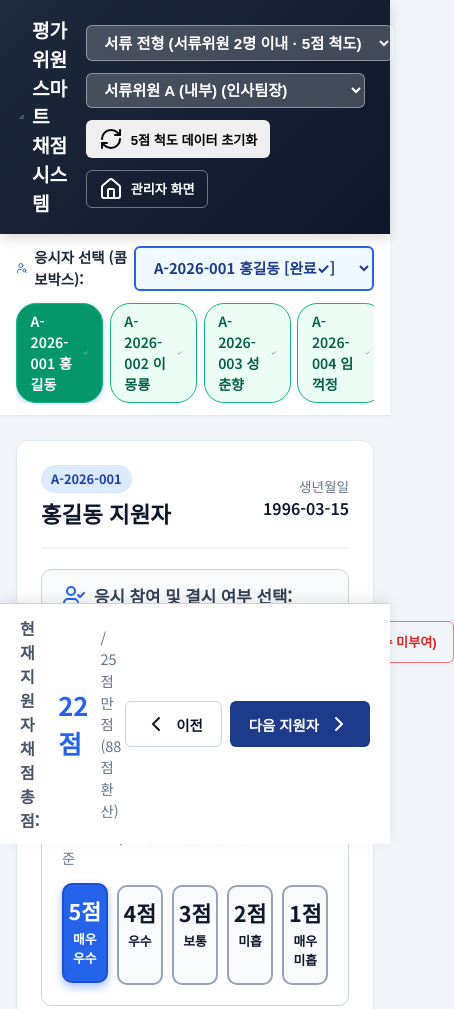
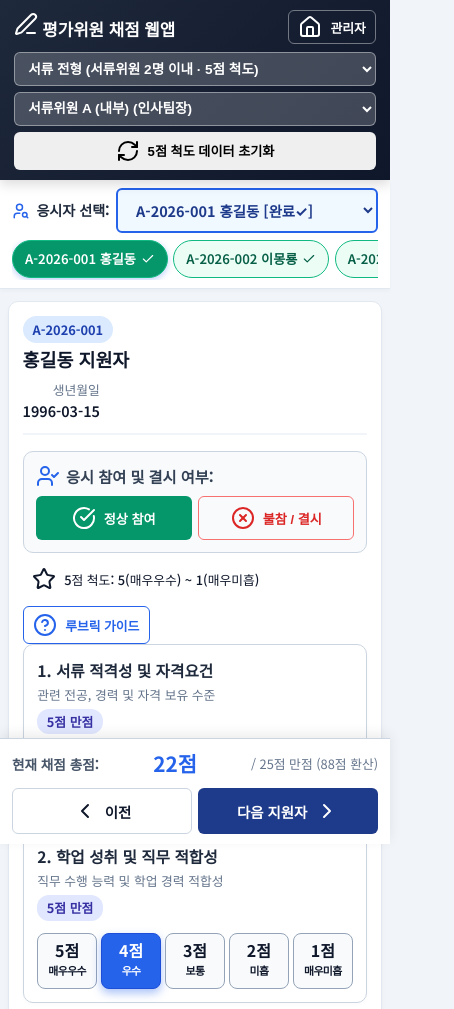
Before and after one commit to younsy1018-collab/input, a plain HTML site: page evaluator.html in a window 390 px wide. Shown: the top 1009 px of the page, 454 px wide, since content can reach past the window. Drawn offline with nearby package versions, Linux system fonts and the light colour scheme.

Commit message:
Mobile-first responsive UX overhaul for smartphones and tablets

```diff
--- a/evaluator.html
+++ b/evaluator.html
@@ -3,7 +3,7 @@
 <head>
   <meta charset="UTF-8">
   <meta name="viewport" content="width=device-width, initial-scale=1.0, maximum-scale=1.0, user-scalable=no">
-  <title>평가위원 전용 채점 스마트 웹앱</title>
+  <title>평가위원 전용 채점 스마트 웹앱 (모바일 반응형)</title>
 
   <!-- Google Fonts: Noto Sans KR & Inter -->
   <link rel="preconnect" href="https://fonts.googleapis.com">
@@ -18,11 +18,12 @@
     body {
       background-color: #f1f5f9;
       font-size: 16px;
+      -webkit-tap-highlight-color: transparent;
     }
     .eval-app-header {
       background: linear-gradient(135deg, #1e293b 0%, #0f172a 100%);
       color: #fff;
-      padding: 1rem 1.25rem;
+      padding: 0.85rem 1.25rem;
       position: sticky;
       top: 0;
       z-index: 100;
@@ -32,28 +33,29 @@
       display: flex;
       align-items: center;
       justify-content: space-between;
-      gap: 1rem;
+      gap: 0.75rem;
     }
     .eval-app-title {
-      font-size: 1.2rem;
+      font-size: 1.15rem;
       font-weight: 700;
       display: flex;
       align-items: center;
-      gap: 0.5rem;
+      gap: 0.4rem;
+      white-space: nowrap;
     }
     .eval-header-selectors {
       display: flex;
       align-items: center;
-      gap: 0.75rem;
+      gap: 0.5rem;
       flex-wrap: wrap;
     }
     .eval-select {
       background: rgba(255, 255, 255, 0.2);
       border: 1px solid rgba(255, 255, 255, 0.4);
       color: #fff;
-      padding: 0.45rem 0.85rem;
+      padding: 0.45rem 0.75rem;
       border-radius: 6px;
-      font-size: 0.95rem;
+      font-size: 0.88rem;
       font-weight: 600;
     }
     .eval-select option {
@@ -62,25 +64,26 @@
     }
     .cand-nav-bar {
       background: #fff;
-      padding: 0.75rem 1rem;
+      padding: 0.65rem 0.85rem;
       border-bottom: 1px solid #e2e8f0;
       position: sticky;
-      top: 60px;
+      top: 54px;
       z-index: 90;
       box-shadow: 0 2px 4px rgba(0,0,0,0.03);
     }
     .cand-chip {
       display: inline-flex;
       align-items: center;
-      gap: 0.4rem;
-      padding: 0.45rem 0.85rem;
+      gap: 0.3rem;
+      padding: 0.4rem 0.75rem;
       border-radius: 20px;
       background: #f8fafc;
       border: 1px solid #cbd5e1;
       font-weight: 600;
-      font-size: 0.88rem;
+      font-size: 0.82rem;
       color: #475569;
       cursor: pointer;
+      white-space: nowrap;
       transition: all 0.2s;
     }
     .cand-chip.active {
@@ -108,28 +111,28 @@
       color: #fff;
     }
     .eval-body {
-      max-width: 900px;
-      margin: 1.5rem auto 7rem auto;
-      padding: 0 1rem;
+      max-width: 860px;
+      margin: 1.25rem auto 7.5rem auto;
+      padding: 0 0.85rem;
     }
     .cand-card {
       background: #fff;
       border-radius: 12px;
       border: 1px solid #e2e8f0;
       box-shadow: 0 4px 6px -1px rgba(0, 0, 0, 0.05);
-      padding: 1.5rem;
-      margin-bottom: 1.5rem;
+      padding: 1.25rem;
+      margin-bottom: 1.25rem;
     }
     .cand-card-header {
       display: flex;
       align-items: center;
       justify-content: space-between;
       border-bottom: 2px solid #f1f5f9;
-      padding-bottom: 1rem;
-      margin-bottom: 1.25rem;
+      padding-bottom: 0.85rem;
+      margin-bottom: 1rem;
     }
     .cand-name {
-      font-size: 1.4rem;
+      font-size: 1.3rem;
       font-weight: 700;
       color: #0f172a;
     }
@@ -137,72 +140,77 @@
       background: #ffffff;
       border: 1px solid #cbd5e1;
       border-radius: 10px;
-      padding: 1.25rem;
-      margin-bottom: 1.25rem;
+      padding: 1.1rem;
+      margin-bottom: 1rem;
       box-shadow: 0 2px 4px rgba(0,0,0,0.02);
     }
     .score-item-header {
       display: flex;
       justify-content: space-between;
       align-items: flex-start;
-      margin-bottom: 0.75rem;
+      margin-bottom: 0.65rem;
     }
     .score-item-title {
-      font-size: 1.15rem;
+      font-size: 1.05rem;
       font-weight: 700;
       color: #1e293b;
     }
     .score-item-desc {
-      font-size: 0.9rem;
+      font-size: 0.85rem;
       color: #64748b;
-      margin-top: 0.2rem;
+      margin-top: 0.15rem;
     }
     .score-max-badge {
       background: #e0e7ff;
       color: #3730a3;
-      padding: 0.25rem 0.7rem;
+      padding: 0.2rem 0.6rem;
       border-radius: 12px;
-      font-size: 0.85rem;
+      font-size: 0.8rem;
       font-weight: 700;
+      white-space: nowrap;
     }
 
-    /* 5-Point Likert Touch Button Group */
+    /* 5-Point Likert Touch Button Grid */
     .likert-btn-group {
       display: grid;
       grid-template-columns: repeat(5, 1fr);
-      gap: 0.6rem;
-      margin-top: 1rem;
+      gap: 0.5rem;
+      margin-top: 0.85rem;
     }
     .btn-likert {
       background: #f8fafc;
       border: 2px solid #94a3b8;
       border-radius: 10px;
-      padding: 0.9rem 0.2rem;
+      padding: 0.75rem 0.1rem;
       text-align: center;
       cursor: pointer;
-      transition: all 0.2s ease-in-out;
+      transition: all 0.15s ease-in-out;
       user-select: none;
+      min-height: 54px;
+      display: flex;
+      flex-direction: column;
+      justify-content: center;
+      align-items: center;
     }
-    .btn-likert:hover {
-      border-color: #2563eb;
-      background: #eff6ff;
+    .btn-likert:active {
+      transform: scale(0.96);
     }
     .btn-likert.selected {
       background: #2563eb !important;
       color: #ffffff !important;
       border-color: #1d4ed8 !important;
       box-shadow: 0 4px 10px rgba(37, 99, 235, 0.4);
-      transform: translateY(-2px);
     }
     .btn-likert .likert-score {
-      font-size: 1.35rem;
+      font-size: 1.25rem;
       font-weight: 800;
       line-height: 1.1;
     }
     .btn-likert .likert-label {
-      font-size: 0.8rem;
+      font-size: 0.75rem;
       font-weight: 700;
-      margin-top: 0.35rem;
+      margin-top: 0.2rem;
+      white-space: nowrap;
     }
     .btn-likert.selected .likert-label {
       color: #ffffff !important;
@@ -225,10 +233,10 @@
     .total-score-box {
       display: flex;
       align-items: center;
-      gap: 0.75rem;
+      gap: 0.5rem;
     }
     .total-score-val {
-      font-size: 1.6rem;
+      font-size: 1.5rem;
       font-weight: 800;
       color: #2563eb;
     }
@@ -236,7 +244,7 @@
       border: 2px dashed #cbd5e1;
       border-radius: 8px;
       background: #fff;
-      margin-top: 1rem;
+      margin-top: 0.85rem;
       text-align: center;
       position: relative;
     }
@@ -252,18 +260,158 @@
       transform: translate(-50%, -50%);
       color: #94a3b8;
       pointer-events: none;
-      font-size: 0.9rem;
+      font-size: 0.88rem;
+    }
+
+    /* ==========================================
+       MOBILE RESPONSIVE BREAKPOINTS (< 768px)
+       ========================================== */
+    @media (max-width: 768px) {
+      .eval-app-header {
+        padding: 0.65rem 0.85rem;
+        position: relative;
+      }
+      .eval-header-top {
+        flex-direction: column;
+        align-items: stretch;
+        gap: 0.5rem;
+      }
+      .eval-app-title {
+        font-size: 1.05rem;
+        justify-content: space-between;
+      }
+      .eval-header-selectors {
+        flex-direction: column;
+        width: 100%;
+        gap: 0.4rem;
+      }
+      .eval-select {
+        width: 100%;
+        font-size: 0.85rem;
+        padding: 0.45rem 0.6rem;
+      }
+      .cand-nav-bar {
+        position: sticky;
+        top: 0;
+        padding: 0.5rem 0.75rem;
+      }
+      .cand-nav-bar label {
+        font-size: 0.82rem;
+      }
+      #eval-candidate-select {
+        width: 100% !important;
+        font-size: 0.9rem;
+      }
+      .eval-body {
+        margin: 0.75rem auto 7rem auto;
+        padding: 0 0.5rem;
+      }
+      .cand-card {
+        padding: 0.85rem;
+        margin-bottom: 1rem;
+        border-radius: 10px;
+      }
+      .cand-card-header {
+        flex-direction: column;
+        align-items: flex-start;
+        gap: 0.4rem;
+        padding-bottom: 0.75rem;
+      }
+      .cand-name {
+        font-size: 1.15rem;
+      }
+      .attendance-box {
+        flex-direction: column;
+        align-items: stretch !important;
+        padding: 0.75rem !important;
+        gap: 0.5rem !important;
+      }
+      .attendance-box > div {
+        width: 100%;
+      }
+      .attendance-box button {
+        flex: 1;
+        font-size: 0.82rem !important;
+        padding: 0.55rem 0.4rem !important;
+      }
+      .score-item-card {
+        padding: 0.85rem;
+        margin-bottom: 0.85rem;
+      }
+      .score-item-header {
+        flex-direction: column;
+        align-items: flex-start;
+        gap: 0.3rem;
+      }
+      .score-item-title {
+        font-size: 0.98rem;
+      }
+      .score-item-desc {
+        font-size: 0.8rem;
+      }
+
+      /* 5-Point Likert Touch Button Responsive Grid */
+      .likert-btn-group {
+        grid-template-columns: repeat(5, minmax(0, 1fr));
+        gap: 0.25rem;
+        margin-top: 0.75rem;
+      }
+      .btn-likert {
+        padding: 0.55rem 0.1rem;
+        border-width: 1.5px;
+        border-radius: 8px;
+        min-height: 50px;
+      }
+      .btn-likert .likert-score {
+        font-size: 1rem;
+        font-weight: 800;
+      }
+      .btn-likert .likert-label {
+        font-size: 0.68rem;
+        font-weight: 700;
+        margin-top: 0.15rem;
+        letter-spacing: -0.6px;
+        white-space: nowrap;
+      }
+
+      /* Fixed Bottom Navigation Bar */
+      .bottom-fix-bar {
+        flex-direction: column;
+        align-items: stretch;
+        gap: 0.5rem;
+        padding: 0.6rem 0.75rem;
+      }
+      .total-score-box {
+        justify-content: space-between;
+        width: 100%;
+        font-size: 0.85rem;
+      }
+      .total-score-val {
+        font-size: 1.3rem;
+      }
+      .bottom-fix-bar > div:last-child {
+        display: flex;
+        width: 100%;
+        gap: 0.5rem;
+      }
+      .bottom-fix-bar button {
+        flex: 1;
+        padding: 0.65rem 0.5rem;
+        font-weight: 700;
+      }
     }
   </style>
 </head>
 <body>
 
-  <!-- Header -->
+  <!-- Mobile Responsive Header -->
   <header class="eval-app-header">
     <div class="eval-header-top">
       <div class="eval-app-title">
-        <i data-lucide="edit-3"></i>
-        <span>평가위원 스마트 채점 시스템</span>
+        <span><i data-lucide="edit-3"></i> 평가위원 채점 웹앱</span>
+        <a href="index.html" class="btn btn-sm btn-outline-light" style="color:#fff; text-decoration:none; padding:0.25rem 0.6rem; font-size:0.8rem;">
+          <i data-lucide="home"></i> 관리자
+        </a>
       </div>
       <div class="eval-header-selectors">
         <select id="eval-app-stage" class="eval-select">
@@ -273,27 +421,24 @@
         <select id="eval-app-evaluator" class="eval-select">
           <!-- Dynamically populated -->
         </select>
-        <button class="btn btn-sm btn-warning" id="btn-force-reset-data" style="font-weight:700;">
+        <button class="btn btn-sm btn-warning" id="btn-force-reset-data" style="font-weight:700; width:100%;">
           <i data-lucide="refresh-cw"></i> 5점 척도 데이터 초기화
         </button>
-        <a href="index.html" class="btn btn-sm btn-outline-light" style="color:#fff; text-decoration:none;">
-          <i data-lucide="home"></i> 관리자 화면
-        </a>
       </div>
     </div>
   </header>
 
   <!-- Candidate Combobox & Chips Navigation Bar -->
   <div class="cand-nav-bar">
-    <div style="display:flex; align-items:center; gap:0.75rem; width:100%; flex-wrap:wrap;">
-      <div style="display:flex; align-items:center; gap:0.4rem;">
-        <i data-lucide="user-search" style="color:#2563eb; width:18px;"></i>
-        <label for="eval-candidate-select" style="font-size:0.9rem; font-weight:700; color:#1e293b;">응시자 선택 (콤보박스):</label>
-        <select id="eval-candidate-select" class="form-control" style="width:240px; font-weight:700; border:2px solid #2563eb; background:#f0f9ff; color:#1e3a8a;">
-          <!-- Dynamically populated with options like: A-2026-001 홍길동 -->
+    <div style="display:flex; flex-direction:column; gap:0.4rem; width:100%;">
+      <div style="display:flex; align-items:center; gap:0.4rem; width:100%;">
+        <i data-lucide="user-search" style="color:#2563eb; width:18px; flex-shrink:0;"></i>
+        <label for="eval-candidate-select" style="font-size:0.88rem; font-weight:700; color:#1e293b; white-space:nowrap;">응시자 선택:</label>
+        <select id="eval-candidate-select" class="form-control" style="flex:1; font-weight:700; border:2px solid #2563eb; background:#f0f9ff; color:#1e3a8a; font-size:0.9rem;">
+          <!-- Dynamically populated options -->
         </select>
       </div>
-      <div id="cand-chip-container" style="display:inline-flex; gap:0.4rem; overflow-x:auto;"></div>
+      <div id="cand-chip-container" style="display:flex; gap:0.35rem; overflow-x:auto; padding-bottom:2px; -webkit-overflow-scrolling:touch;"></div>
     </div>
   </div>
 
@@ -305,40 +450,40 @@
       <div class="cand-card-header">
         <div>
           <span class="badge badge-primary" id="cand-no-badge">A-2026-001</span>
-          <h2 class="cand-name" id="cand-name-title" style="margin-top:0.3rem;">홍길동 지원자</h2>
+          <h2 class="cand-name" id="cand-name-title" style="margin-top:0.2rem;">홍길동 지원자</h2>
         </div>
         <div style="text-align: right;">
-          <div style="font-size:0.85rem; color:#64748b;">생년월일</div>
-          <div style="font-weight:600;" id="cand-birth-text">1996-03-15</div>
+          <div style="font-size:0.8rem; color:#64748b;">생년월일</div>
+          <div style="font-weight:600; font-size:0.9rem;" id="cand-birth-text">1996-03-15</div>
         </div>
       </div>
 
       <!-- Attendance Toggle Switch/Buttons -->
-      <div class="attendance-box margin-bottom-md" style="background:#f8fafc; border:1px solid #cbd5e1; border-radius:10px; padding:0.85rem 1.25rem; display:flex; align-items:center; justify-content:space-between; flex-wrap:wrap; gap:0.75rem;">
-        <div style="font-weight:700; color:#334155; font-size:1.05rem; display:flex; align-items:center; gap:0.5rem;">
-          <i data-lucide="user-check" style="color:#2563eb;"></i> 응시 참여 및 결시 여부 선택:
+      <div class="attendance-box margin-bottom-md" style="background:#f8fafc; border:1px solid #cbd5e1; border-radius:10px; padding:0.75rem 1rem; display:flex; align-items:center; justify-content:space-between; flex-wrap:wrap; gap:0.5rem;">
+        <div style="font-weight:700; color:#334155; font-size:0.95rem; display:flex; align-items:center; gap:0.4rem;">
+          <i data-lucide="user-check" style="color:#2563eb;"></i> 응시 참여 및 결시 여부:
         </div>
-        <div style="display:flex; gap:0.5rem;">
-          <button type="button" class="btn btn-sm btn-success active" id="btn-attend-present" style="font-weight:700; padding:0.5rem 1rem;">
-            <i data-lucide="check-circle"></i> 정상 참여 (채점 진행)
+        <div style="display:flex; gap:0.4rem; width:100%;">
+          <button type="button" class="btn btn-sm btn-success active" id="btn-attend-present" style="font-weight:700; flex:1;">
+            <i data-lucide="check-circle"></i> 정상 참여
           </button>
-          <button type="button" class="btn btn-sm btn-outline-danger" id="btn-attend-absent" style="font-weight:700; padding:0.5rem 1rem;">
-            <i data-lucide="x-circle"></i> 불참 / 결시 (점수 미부여)
+          <button type="button" class="btn btn-sm btn-outline-danger" id="btn-attend-absent" style="font-weight:700; flex:1;">
+            <i data-lucide="x-circle"></i> 불참 / 결시
           </button>
         </div>
       </div>
 
       <!-- Rubric Standard Notice & Guide Button -->
-      <div class="flex-between margin-bottom-md">
-        <div class="info-badge info">
-          <i data-lucide="star"></i> <span id="eval-scale-mode-text">표준 5점 척도: 5(매우우수) ~ 1(매우미흡)</span>
+      <div class="flex-between margin-bottom-md" style="gap:0.5rem; flex-wrap:wrap;">
+        <div class="info-badge info" style="font-size:0.8rem; padding:0.4rem 0.6rem;">
+          <i data-lucide="star"></i> <span id="eval-scale-mode-text">5점 척도: 5(매우우수) ~ 1(매우미흡)</span>
         </div>
-        <button class="btn btn-sm btn-outline-primary" id="btn-view-rubric-modal">
+        <button class="btn btn-sm btn-outline-primary" id="btn-view-rubric-modal" style="font-size:0.8rem; padding:0.4rem 0.6rem;">
           <i data-lucide="help-circle"></i> 루브릭 가이드
         </button>
       </div>
 
-      <!-- Form Inputs Container (5-Point Likert Scale Buttons Rendered Here) -->
+      <!-- Form Inputs Container (5-Point Likert Scale Touch Buttons Rendered Here) -->
       <div id="rubric-form-container">
 
         <!-- Item 1 -->
@@ -377,70 +522,16 @@
           </div>
         </div>
 
-        <!-- Item 3 -->
-        <div class="score-item-card">
-          <div class="score-item-header">
-            <div>
-              <div class="score-item-title">3. 자기소개서 및 직무수행계획</div>
-              <div class="score-item-desc">문장력, 논리성, 직무 이해도 및 목표</div>
-            </div>
-            <span class="score-max-badge">5점 만점</span>
-          </div>
-          <div class="likert-btn-group">
-            <div class="btn-likert" data-val="5"><div class="likert-score">5점</div><div class="likert-label">매우우수</div></div>
-            <div class="btn-likert" data-val="4"><div class="likert-score">4점</div><div class="likert-label">우수</div></div>
-            <div class="btn-likert" data-val="3"><div class="likert-score">3점</div><div class="likert-label">보통</div></div>
-            <div class="btn-likert" data-val="2"><div class="likert-score">2점</div><div class="likert-label">미흡</div></div>
-            <div class="btn-likert" data-val="1"><div class="likert-score">1점</div><div class="likert-label">매우미흡</div></div>
-          </div>
-        </div>
-
-        <!-- Item 4 -->
-        <div class="score-item-card">
-          <div class="score-item-header">
-            <div>
-              <div class="score-item-title">4. 직무 관련 우수성 및 자격증</div>
-              <div class="score-item-desc">전문 자격증 및 대외 활동 우수성</div>
-            </div>
-            <span class="score-max-badge">5점 만점</span>
-          </div>
-          <div class="likert-btn-group">
-            <div class="btn-likert" data-val="5"><div class="likert-score">5점</div><div class="likert-label">매우우수</div></div>
-            <div class="btn-likert" data-val="4"><div class="likert-score">4점</div><div class="likert-label">우수</div></div>
-            <div class="btn-likert" data-val="3"><div class="likert-score">3점</div><div class="likert-label">보통</div></div>
-            <div class="btn-likert" data-val="2"><div class="likert-score">2점</div><div class="likert-label">미흡</div></div>
-            <div class="btn-likert" data-val="1"><div class="likert-score">1점</div><div class="likert-label">매우미흡</div></div>
-          </div>
-        </div>
-
-        <!-- Item 5 -->
-        <div class="score-item-card">
-          <div class="score-item-header">
-            <div>
-              <div class="score-item-title">5. 발전가능성 및 조직적응력</div>
-              <div class="score-item-desc">인성, 사회봉사 및 팀워크 적응력</div>
-            </div>
-            <span class="score-max-badge">5점 만점</span>
-          </div>
-          <div class="likert-btn-group">
-            <div class="btn-likert" data-val="5"><div class="likert-score">5점</div><div class="likert-label">매우우수</div></div>
-            <div class="btn-likert" data-val="4"><div class="likert-score">4점</div><div class="likert-label">우수</div></div>
-            <div class="btn-likert" data-val="3"><div class="likert-score">3점</div><div class="likert-label">보통</div></div>
-            <div class="btn-likert" data-val="2"><div class="likert-score">2점</div><div class="likert-label">미흡</div></div>
-            <div class="btn-likert" data-val="1"><div class="likert-score">1점</div><div class="likert-label">매우미흡</div></div>
-          </div>
-        </div>
-
       </div>
     </div>
 
     <!-- Completion & Signature Card -->
     <div class="cand-card margin-top">
       <div class="card-header">
-        <h3><i data-lucide="pen-tool"></i> 심사 완료 및 전자 서명 제출</h3>
+        <h3 style="font-size:1.1rem;"><i data-lucide="pen-tool"></i> 심사 완료 및 전자 서명 제출</h3>
       </div>
       <div class="card-body">
-        <p class="text-sub" id="submit-check-desc">
+        <p class="text-sub" id="submit-check-desc" style="font-size:0.88rem;">
           총 <span id="submit-total-cand">10</span>명의 지원자에 대한 채점 상태를 검토하신 후 서명해 주세요.
         </p>
 
@@ -448,12 +539,12 @@
           <span class="sig-hint">여기에 손가락이나 펜으로 직접 서명하세요</span>
           <canvas id="sig-canvas"></canvas>
         </div>
-        <div class="flex-between margin-top-sm">
-          <button class="btn btn-sm btn-outline-dark" id="btn-clear-sig">
+        <div class="flex-between margin-top-sm" style="gap:0.5rem;">
+          <button class="btn btn-sm btn-outline-dark" id="btn-clear-sig" style="flex:1;">
             <i data-lucide="rotate-ccw"></i> 서명 지우기
           </button>
-          <button class="btn btn-primary" id="btn-submit-eval-app">
-            <i data-lucide="send"></i> 최종 채점표 제출
+          <button class="btn btn-primary" id="btn-submit-eval-app" style="flex:1; font-weight:700;">
+            <i data-lucide="send"></i> 채점표 제출
           </button>
         </div>
       </div>
@@ -464,12 +555,12 @@
   <!-- Bottom Navigation & Score Bar -->
   <div class="bottom-fix-bar">
     <div class="total-score-box">
-      <span style="font-weight:700; color:#475569;">현재 지원자 채점 총점:</span>
+      <span style="font-weight:700; color:#475569;">현재 채점 총점:</span>
       <span class="total-score-val" id="bottom-score-total">0점</span>
-      <span style="font-size:0.9rem; color:#64748b;" id="bottom-score-max">/ 25점 만점 (100점 자동환산)</span>
+      <span style="font-size:0.8rem; color:#64748b;" id="bottom-score-max">/ 25점 만점 (100점 환산)</span>
     </div>
 
-    <div style="display:flex; gap:0.5rem;">
+    <div style="display:flex; gap:0.4rem;">
       <button class="btn btn-light" id="btn-prev-cand"><i data-lucide="chevron-left"></i> 이전</button>
       <button class="btn btn-primary" id="btn-next-cand">다음 지원자 <i data-lucide="chevron-right"></i></button>
     </div>
@@ -477,12 +568,12 @@
 
   <!-- Rubric Guide Modal -->
   <div class="modal-backdrop" id="modal-rubric-guide">
-    <div class="modal-box">
+    <div class="modal-box" style="margin:1rem; max-height:90vh; display:flex; flex-direction:column;">
       <div class="modal-header">
         <h3><i data-lucide="book-open"></i> 평가 항목 루브릭 가이드</h3>
         <button class="btn-close" id="btn-close-rubric-modal"><i data-lucide="x"></i></button>
       </div>
-      <div class="modal-body" id="rubric-guide-body"></div>
+      <div class="modal-body" id="rubric-guide-body" style="overflow-y:auto;"></div>
       <div class="modal-footer">
         <button class="btn btn-primary" id="btn-confirm-rubric-modal">확인</button>
       </div>
--- a/style.css
+++ b/style.css
@@ -911,6 +911,119 @@ body {
 .w-action { width: 90px; text-align: center; }
 
 /* ==========================================================================
+   MOBILE RESPONSIVE MEDIA QUERIES (@media (max-width: 768px))
+   ========================================================================== */
+@media (max-width: 768px) {
+  body {
+    padding-bottom: 70px;
+    font-size: 15px;
+  }
+  .app-container {
+    padding: 0 10px;
+  }
+  .app-header {
+    padding: 16px 14px 0 14px;
+    border-radius: 0;
+    margin-bottom: 16px;
+  }
+  .header-top {
+    flex-direction: column;
+    align-items: stretch;
+    gap: 12px;
+  }
+  .header-controls {
+    flex-direction: column;
+    align-items: stretch;
+    width: 100%;
+    gap: 8px;
+  }
+  .project-selector-wrapper {
+    width: 100%;
+    flex-direction: column;
+    align-items: stretch;
+  }
+  .select-project {
+    width: 100%;
+  }
+  .mode-toggle-group {
+    width: 100%;
+    display: flex;
+    flex-direction: column;
+    gap: 6px;
+  }
+  .mode-toggle-group .btn {
+    width: 100%;
+    justify-content: center;
+  }
+  .header-summary-bar {
+    grid-template-columns: repeat(2, 1fr);
+    gap: 8px;
+    padding: 12px 0;
+  }
+  .summary-card {
+    padding: 8px 10px;
+  }
+  .summary-label {
+    font-size: 0.75rem;
+  }
+  .summary-value {
+    font-size: 0.95rem;
+  }
+  .app-nav {
+    overflow-x: auto;
+    white-space: nowrap;
+    -webkit-overflow-scrolling: touch;
+    padding-bottom: 6px;
+    gap: 4px;
+  }
+  .nav-tab {
+    padding: 10px 12px;
+    font-size: 0.85rem;
+    flex-shrink: 0;
+  }
+  .content-header {
+    flex-direction: column;
+    align-items: flex-start;
+    gap: 12px;
+    margin-bottom: 16px;
+  }
+  .scoring-controls {
+    flex-direction: column;
+    width: 100%;
+    gap: 8px;
+  }
+  .selector-group {
+    width: 100%;
+    flex-direction: column;
+    align-items: stretch;
+  }
+  .selector-group select {
+    width: 100%;
+  }
+  .form-row-2, .form-row-3 {
+    grid-template-columns: 1fr;
+    gap: 12px;
+  }
+  .card {
+    padding: 14px;
+    margin-bottom: 16px;
+  }
+  .table-responsive {
+    overflow-x: auto;
+    -webkit-overflow-scrolling: touch;
+  }
+  .table th, .table td {
+    padding: 8px 10px;
+    font-size: 0.85rem;
+    white-space: nowrap;
+  }
+  .modal-box {
+    margin: 10px;
+    max-height: 90vh;
+  }
+}
+
+/* ==========================================================================
    PRINT STYLESHEET (@media print)
    ========================================================================== */
 @media print {
```
